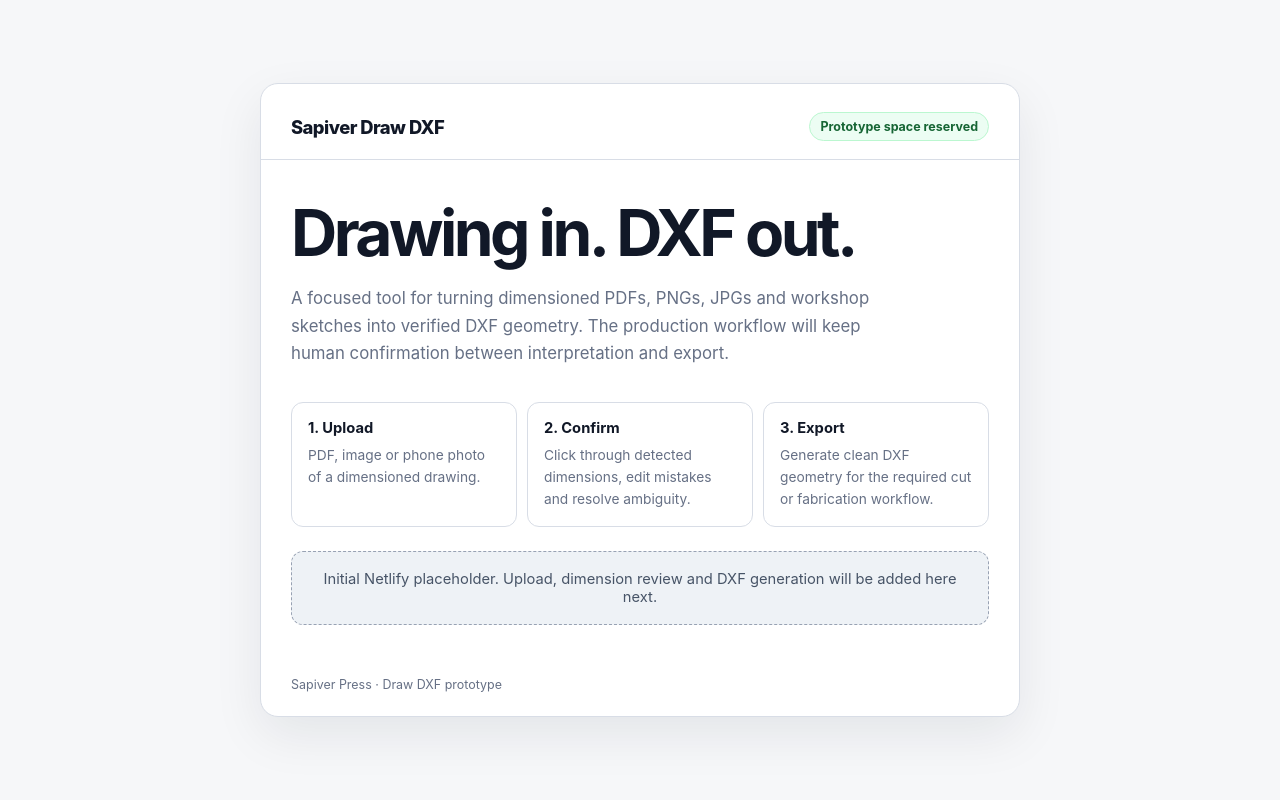
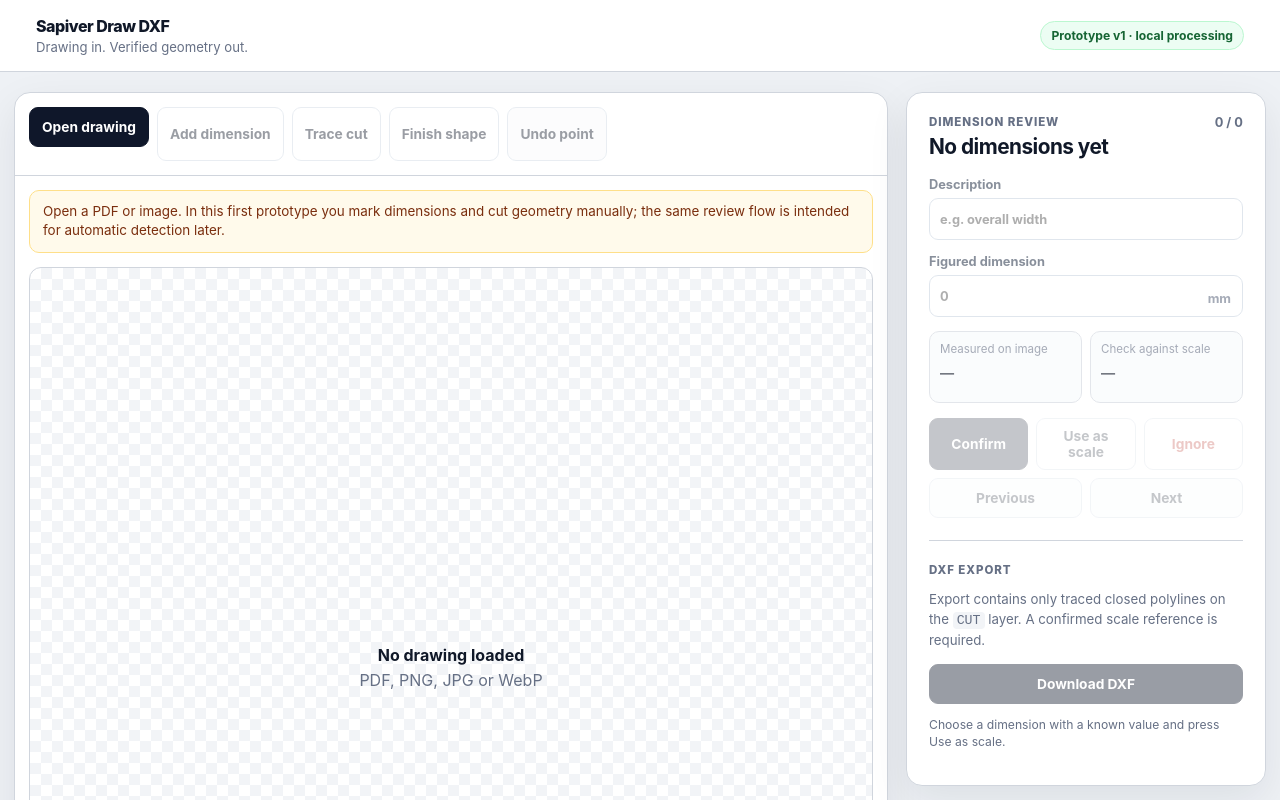
Before and after one commit to sapiverpress-studio/Sapiver-draw-dxf, a plain HTML site: page index.html in a window 1280 px wide. Shown: the top 800 px of the page. Drawn offline with Linux system fonts and the light colour scheme.

Commit message:
Build browser-first drawing to DXF prototype

```diff
--- a/index.html
+++ b/index.html
@@ -1,179 +1,108 @@
 <!doctype html>
 <html lang="en">
 <head>
-  <meta charset="utf-8" />
-  <meta name="viewport" content="width=device-width, initial-scale=1" />
-  <meta name="theme-color" content="#0f172a" />
+  <meta charset="utf-8">
+  <meta name="viewport" content="width=device-width, initial-scale=1">
+  <meta name="theme-color" content="#0f172a">
   <title>Sapiver Draw DXF</title>
-  <meta name="description" content="Sapiver Draw DXF — turn dimensioned PDFs, images and workshop sketches into verified DXF geometry." />
-  <style>
-    :root {
-      color-scheme: light;
-      --bg: #f6f7f9;
-      --panel: #ffffff;
-      --ink: #111827;
-      --muted: #667085;
-      --line: #d8dde6;
-      --accent: #0f172a;
-      --soft: #eef2f6;
-      --ok: #166534;
-    }
-
-    * { box-sizing: border-box; }
-
-    body {
-      margin: 0;
-      min-height: 100vh;
-      font-family: Inter, ui-sans-serif, system-ui, -apple-system, BlinkMacSystemFont, "Segoe UI", sans-serif;
-      background: var(--bg);
-      color: var(--ink);
-      display: grid;
-      place-items: center;
-      padding: 24px;
-    }
-
-    main {
-      width: min(760px, 100%);
-      background: var(--panel);
-      border: 1px solid var(--line);
-      border-radius: 18px;
-      box-shadow: 0 18px 50px rgba(15, 23, 42, 0.08);
-      overflow: hidden;
-    }
-
-    header {
-      padding: 28px 30px 18px;
-      border-bottom: 1px solid var(--line);
-      display: flex;
-      justify-content: space-between;
-      gap: 20px;
-      align-items: center;
-    }
-
-    .brand {
-      font-weight: 800;
-      letter-spacing: -0.03em;
-      font-size: 1.15rem;
-    }
-
-    .status {
-      font-size: 0.78rem;
-      font-weight: 700;
-      color: var(--ok);
-      background: #ecfdf3;
-      border: 1px solid #bbf7d0;
-      border-radius: 999px;
-      padding: 6px 10px;
-      white-space: nowrap;
-    }
-
-    .content { padding: 42px 30px 34px; }
-
-    h1 {
-      margin: 0;
-      max-width: 620px;
-      font-size: clamp(2.1rem, 7vw, 4rem);
-      line-height: 0.98;
-      letter-spacing: -0.055em;
-    }
-
-    .lead {
-      margin: 20px 0 0;
-      max-width: 600px;
-      color: var(--muted);
-      font-size: 1.05rem;
-      line-height: 1.65;
-    }
-
-    .flow {
-      margin-top: 34px;
-      display: grid;
-      grid-template-columns: repeat(3, 1fr);
-      gap: 10px;
-    }
-
-    .step {
-      border: 1px solid var(--line);
-      border-radius: 12px;
-      padding: 16px;
-      background: #fff;
-      min-height: 110px;
-    }
-
-    .step b {
-      display: block;
-      margin-bottom: 7px;
-      font-size: 0.92rem;
-    }
-
-    .step span {
-      color: var(--muted);
-      font-size: 0.86rem;
-      line-height: 1.45;
-    }
-
-    .placeholder {
-      margin-top: 24px;
-      padding: 18px;
-      border: 1px dashed #98a2b3;
-      border-radius: 12px;
-      background: var(--soft);
-      color: #475467;
-      text-align: center;
-      font-size: 0.92rem;
-    }
-
-    footer {
-      padding: 18px 30px 24px;
-      color: var(--muted);
-      font-size: 0.78rem;
-    }
-
-    @media (max-width: 640px) {
-      body { padding: 12px; }
-      header, .content, footer { padding-left: 20px; padding-right: 20px; }
-      header { align-items: flex-start; }
-      .flow { grid-template-columns: 1fr; }
-      .step { min-height: 0; }
-    }
-  </style>
+  <meta name="description" content="Review dimensions on a drawing, trace fabrication geometry and export a DXF.">
+  <link rel="stylesheet" href="./styles.css">
 </head>
 <body>
-  <main>
-    <header>
+  <header class="topbar">
+    <div>
       <div class="brand">Sapiver Draw DXF</div>
-      <div class="status">Prototype space reserved</div>
-    </header>
+      <div class="subbrand">Drawing in. Verified geometry out.</div>
+    </div>
+    <span class="badge">Prototype v1 · local processing</span>
+  </header>
 
-    <section class="content">
-      <h1>Drawing in. DXF out.</h1>
-      <p class="lead">
-        A focused tool for turning dimensioned PDFs, PNGs, JPGs and workshop sketches into verified DXF geometry. The production workflow will keep human confirmation between interpretation and export.
-      </p>
+  <main class="app-shell">
+    <section class="workspace-card">
+      <div class="toolbar">
+        <label class="button primary file-button">
+          Open drawing
+          <input id="fileInput" type="file" accept="image/png,image/jpeg,image/webp,application/pdf,.pdf" hidden>
+        </label>
+        <button id="addDimensionBtn" class="button" type="button" disabled>Add dimension</button>
+        <button id="traceBtn" class="button" type="button" disabled>Trace cut</button>
+        <button id="finishTraceBtn" class="button" type="button" disabled>Finish shape</button>
+        <button id="undoBtn" class="button quiet" type="button" disabled>Undo point</button>
+      </div>
 
-      <div class="flow" aria-label="Planned workflow">
-        <div class="step">
-          <b>1. Upload</b>
-          <span>PDF, image or phone photo of a dimensioned drawing.</span>
-        </div>
-        <div class="step">
-          <b>2. Confirm</b>
-          <span>Click through detected dimensions, edit mistakes and resolve ambiguity.</span>
-        </div>
-        <div class="step">
-          <b>3. Export</b>
-          <span>Generate clean DXF geometry for the required cut or fabrication workflow.</span>
+      <div id="notice" class="notice">
+        Open a PDF or image. In this first prototype you mark dimensions and cut geometry manually; the same review flow is intended for automatic detection later.
+      </div>
+
+      <div class="drawing-stage" id="drawingStage">
+        <canvas id="drawingCanvas" width="1200" height="800" aria-label="Drawing review canvas"></canvas>
+        <div id="emptyState" class="empty-state">
+          <strong>No drawing loaded</strong>
+          <span>PDF, PNG, JPG or WebP</span>
         </div>
       </div>
 
-      <div class="placeholder">
-        Initial Netlify placeholder. Upload, dimension review and DXF generation will be added here next.
+      <div class="status-row">
+        <span id="modeStatus">Mode: idle</span>
+        <span id="scaleStatus">Scale: not set</span>
+        <span id="shapeStatus">Cut shapes: 0</span>
       </div>
     </section>
 
-    <footer>
-      Sapiver Press · Draw DXF prototype
-    </footer>
+    <aside class="review-card">
+      <div class="review-head">
+        <div>
+          <p class="eyebrow">Dimension review</p>
+          <h1 id="dimensionHeading">No dimensions yet</h1>
+        </div>
+        <span id="dimensionCount" class="counter">0 / 0</span>
+      </div>
+
+      <div id="dimensionEditor" class="editor disabled" aria-disabled="true">
+        <label>
+          Description
+          <input id="dimensionLabel" type="text" placeholder="e.g. overall width" disabled>
+        </label>
+        <label>
+          Figured dimension
+          <div class="input-with-unit">
+            <input id="dimensionValue" type="number" min="0" step="0.01" inputmode="decimal" placeholder="0" disabled>
+            <span>mm</span>
+          </div>
+        </label>
+
+        <div class="measurement-box">
+          <div><span>Measured on image</span><strong id="pixelLength">—</strong></div>
+          <div><span>Check against scale</span><strong id="scaleCheck">—</strong></div>
+        </div>
+
+        <div class="button-row">
+          <button id="confirmDimensionBtn" class="button primary" type="button" disabled>Confirm</button>
+          <button id="useScaleBtn" class="button" type="button" disabled>Use as scale</button>
+          <button id="ignoreDimensionBtn" class="button danger-quiet" type="button" disabled>Ignore</button>
+        </div>
+
+        <div class="pager">
+          <button id="prevDimensionBtn" class="button quiet" type="button" disabled>Previous</button>
+          <button id="nextDimensionBtn" class="button quiet" type="button" disabled>Next</button>
+        </div>
+      </div>
+
+      <hr>
+
+      <div class="export-block">
+        <p class="eyebrow">DXF export</p>
+        <p class="helper">Export contains only traced closed polylines on the <code>CUT</code> layer. A confirmed scale reference is required.</p>
+        <button id="exportBtn" class="button primary full" type="button" disabled>Download DXF</button>
+        <p id="exportMessage" class="small muted">Add one confirmed scale dimension and at least one closed cut shape.</p>
+      </div>
+    </aside>
   </main>
+
+  <footer>
+    Prototype rule: figured dimensions are authoritative. Do not use image scale for production unless the operator has explicitly confirmed the reference dimension.
+  </footer>
+
+  <script type="module" src="./app.js"></script>
 </body>
 </html>
```
